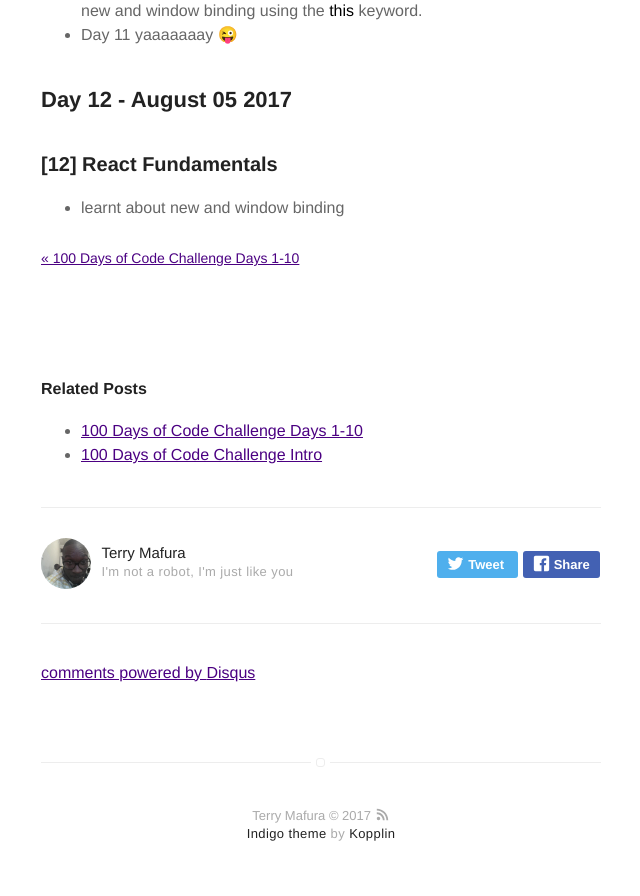
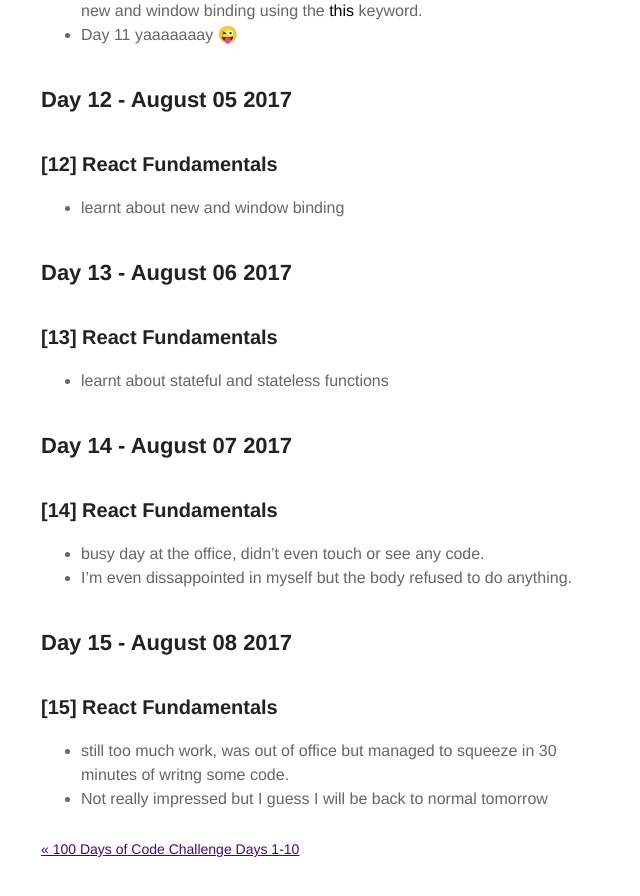
Before and after one commit to terrymafura/maffsojah.github.io, a Jekyll site: the page built from _posts/2017-08-04-100-Days-of-Code-Days-11-20.markdown, in a window 1280 px wide and 900 px high, scrolled down 629 px. Shown: the top 896 px of the window, without its empty margins (319-959 px from the left). Built offline with Jekyll 4.4.1, drawn with Linux system fonts in a browser that asks for light colours; emoji names are drawn with the system emoji font; comment, search, counter and statistics services are not loaded.

Commit message:
100 Days of Code Day 15

```diff
--- a/_posts/2017-08-04-100-Days-of-Code-Days-11-20.markdown
+++ b/_posts/2017-08-04-100-Days-of-Code-Days-11-20.markdown
@@ -20,3 +20,17 @@ description: 100 Days of Code Challenge Days 11-20
 ## Day 12 - August 05 2017
 ### [12] React Fundamentals
 - learnt about new and window binding
+
+## Day 13 - August 06 2017
+### [13] React Fundamentals
+- learnt about stateful and stateless functions
+
+## Day 14 - August 07 2017
+### [14] React Fundamentals
+- busy day at the office, didn't even touch or see any code.
+- I'm even dissappointed in myself but the body refused to do anything.
+
+## Day 15 - August 08 2017
+### [15] React Fundamentals
+- still too much work, was out of office but managed to squeeze in 30 minutes of writng some code.
+- Not really impressed but I guess I will be back to normal tomorrow
```
